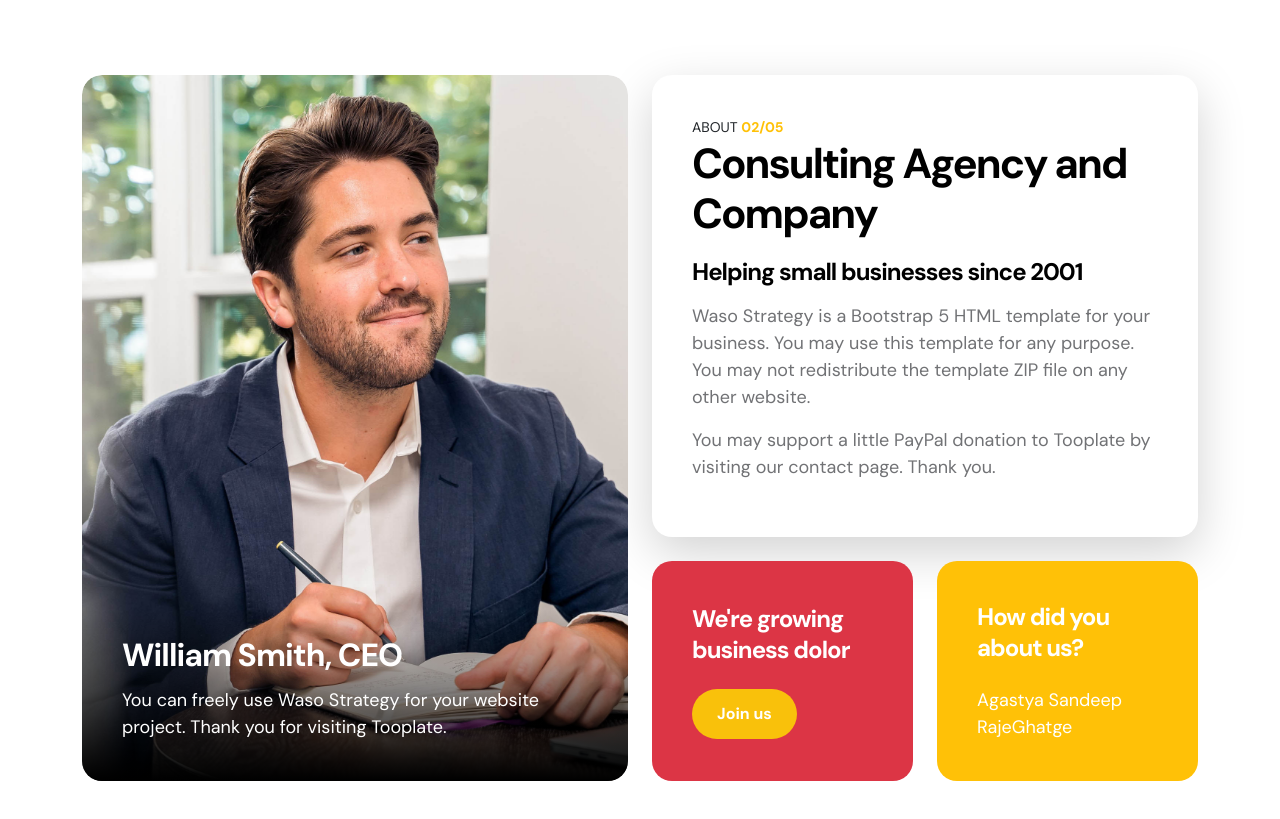
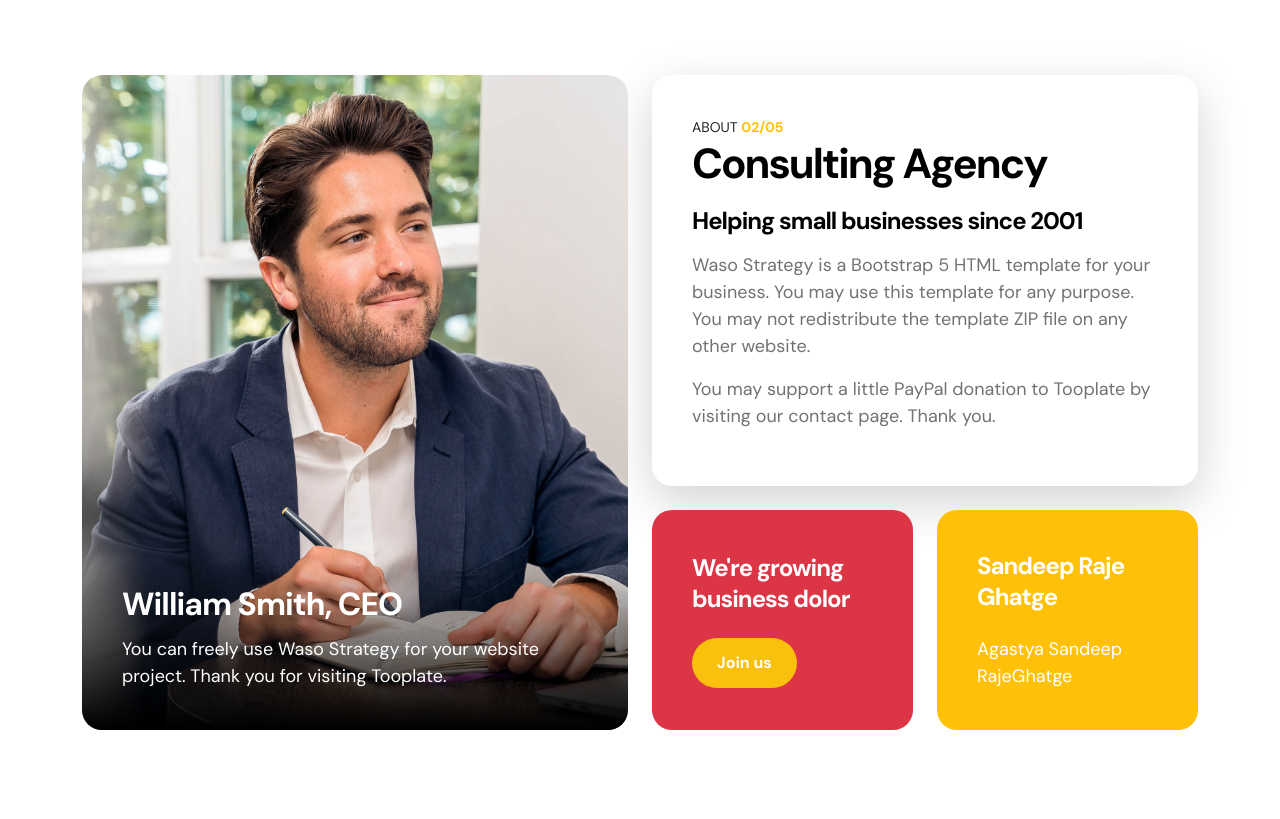
Before and after one commit to Ghatge-2910/web-project, a plain HTML site: page index.html in a window 1280 px wide. Shown: the part 840-1659 px from the top of the page. Drawn offline with Linux system fonts and the light colour scheme.

Commit message:
adding index again

```diff
--- a/index.html
+++ b/index.html
@@ -201,7 +201,7 @@ Free Bootstrap 5 HTML Template
                                 <div class="about-info">
                                     <small class="small-title">About <strong class="text-warning">02/05</strong></small>
 
-                                    <h2 class="mb-3">Consulting Agency and Company</h2>
+                                    <h2 class="mb-3">Consulting Agency </h2>
 
                                     <h5 class="mb-3">Helping small businesses since 2001</h5>
 
@@ -227,7 +227,7 @@ Free Bootstrap 5 HTML Template
                                     <div class="about-thumb d-flex flex-column justify-content-center bg-warning mb-lg-0 h-100">
 
                                         <div class="about-info">
-                                            <h5 class="text-white mb-4">How did you about us?</h5>
+                                            <h5 class="text-white mb-4">Sandeep Raje Ghatge</h5>
 
                                             <p class="text-white mb-0">Agastya Sandeep RajeGhatge</p>
                                         </div>
```
